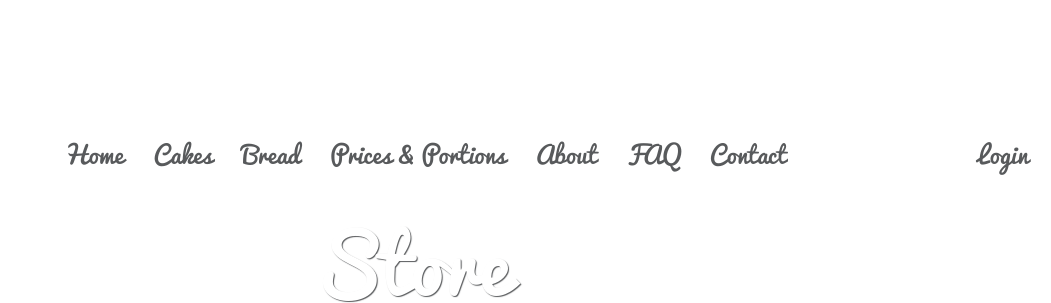
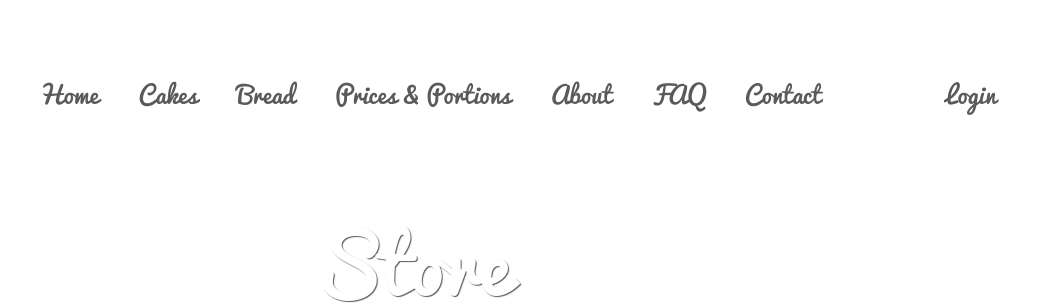
Before and after one commit to occupytheweb/edd-bakery, a PHP site: page /store.php in a window 1280 px wide. Shown: the top 303 px of the page, without its empty margins (229-1280 px from the left). Run offline with PHP 8.4, Linux system fonts and the light colour scheme.

Commit message:
refactored & tweaked

```diff
--- a/css/display.css
+++ b/css/display.css
@@ -1,9 +1,3 @@
-
-
-header {
-    height: 190px;
-    font-family: 'Pacifico', cursive
-}
 
 footer {
 	text-align: center;
@@ -24,16 +18,7 @@ h2 {
 }
 
 body {
-    overflow-x: none;
-}
-
-.navbar-header {
-	width: 165px;
-	height: 180px;
-}
-
-div.nav-menu > .nav{
-	margin-left: 90px;
+  overflow-x: hidden;
 }
 
 #placeholder_welcome {
@@ -56,7 +41,7 @@ div.nav-menu > .nav{
 	font-weight: 400;
 }
 
-#tagline{
+#tagline {
   padding-top: 207px;
   padding-left: 0px;
   padding-right: 0px;
@@ -66,8 +51,7 @@ div.nav-menu > .nav{
   margin-right: -15px;
 }
 
-
-#placeholder_rw1{
+#placeholder_rw1 {
 	background-color: #f5c2ca;
 	padding-top: 207px;
 	padding-left: 0px;
@@ -77,8 +61,7 @@ div.nav-menu > .nav{
   margin-right: -15px;
 }
 
-
-#placeholder_rw2{
+#placeholder_rw2 {
 	background-color: #e8e8e8;
 	padding-top: 50px;
 	padding-left: 0px;
@@ -88,7 +71,7 @@ div.nav-menu > .nav{
   margin-right: -15px;
 }
 
-.container{
+.container {
 	padding-left: 15px;
 	padding-right: 15px;
 	margin-top: auto;
@@ -102,32 +85,6 @@ div.nav-menu > .nav{
 
 #textContent a:hover {
     color: #585a5b
-}
-
-a {
-	text-decoration: none;
-}
-
-header a {
-	padding-top: 10px;
-	padding-left: 26px;
-	padding-right: 26px;
-	padding-bottom: 10px;
-	font-size: 24px;
-}
-
-header a:link,
-header a:visited {
-    color: #585a5c
-}
-
-header a:hover {
-    color: #f47795
-}
-
-header #contact {
-	width: 380px;
-	height: 61px;
 }
 
 
--- a/css/nav.css
+++ b/css/nav.css
@@ -11,19 +61,12 @@
 .nav > li > a {
   position: relative;
   display: block;
-  padding: 10px 15px;
+  padding-top: 15px;
+  padding-right: 20px;
+  padding-left: 20px;
+  padding-bottom: 15px;
 }
 
-.nav > li.disabled > a {
-  color: #777777;
-}
-.nav > li.disabled > a:hover,
-.nav > li.disabled > a:focus {
-  color: #777777;
-  text-decoration: none;
-  background-color: transparent;
-  cursor: not-allowed;
-}
 .nav .open > a,
 .nav .open > a:hover,
 .nav .open > a:focus {
@@ -37,91 +80,43 @@
   overflow: hidden;
   background-color: #e5e5e5;
 }
-.nav > li > a > img {
-  max-width: none;
-}
-
-
-.tab-content > .tab-pane {
-  display: none;
-}
-.tab-content > .active {
-  display: block;
-}
 
 .navbar {
   position: relative;
   min-height: 50px;
 }
 
-@media (min-width: 768px) {
-  .navbar {
-    border-radius: 4px;
-  }
+.navbar-right {
+  position: absolute;
+  right: 10px;
 }
 
-@media (min-width: 768px) {
-  .navbar-header {
-    float: left;
-  }
+.navbar-header {
+  width: 165px;
+  height: 180px;
+  float: left;
 }
 
 .container > .navbar-header {
   margin-right: -15px;
   margin-left: -15px;
 }
-@media (min-width: 768px) {
-  .container > .navbar-header {
-    margin-right: 0;
-    margin-left: 0;
-  }
-}
-
-.navbar-brand {
-  float: left;
-  padding: 15px 15px;
-  font-size: 18px;
-  line-height: 20px;
-  height: 50px;
-}
-.navbar-brand:hover,
-.navbar-brand:focus {
-  text-decoration: none;
-}
-.navbar-brand > img {
-  display: block;
-}
-
-@media (min-width: 768px) {
-  .navbar > .container .navbar-brand {
-    margin-left: -15px;
-  }
-}
-
-.navbar-toggle {
-  position: relative;
-  float: right;
-  margin-right: 15px;
-  padding: 9px 10px;
-  margin-top: 8px;
-  margin-bottom: 8px;
-  background-color: transparent;
-  background-image: none;
-  border: 1px solid transparent;
-  border-radius: 4px;
-}
-.navbar-toggle:focus {
-  outline: 0;
-}
 
 .navbar-nav {
   margin: 7.5px -15px;
 }
+
+.navbar-nav > li {
+    float: left;
+}
+
 .navbar-nav > li > a {
   padding-top: 10px;
   padding-bottom: 10px;
   line-height: 20px;
 }
+
+
 @media (max-width: 767px) {
   .navbar-nav .open .dropdown-menu {
     position: static;
@@ -140,22 +135,29 @@
   .navbar-nav .open .dropdown-menu > li > a {
     line-height: 20px;
   }
-  .navbar-nav .open .dropdown-menu > li > a:hover,
-  .navbar-nav .open .dropdown-menu > li > a:focus {
-    background-image: none;
-  }
 }
+
+#login > a {
+  padding-right: 0px;
+}
+
+#login > a:hover::after,
+#login > a:active::after {
+  content: " /Join";
+}
+
+#login > ul {
+  position: static;
+}
+
 
 @media (min-width: 768px) {
   .navbar-nav {
-    float: left;
-    margin-top: 60px;
-	margin-left: 0px;
-	margin-right: 0px;
+  display: inline-block;
+  margin-top: 0px;
+	margin-left: auto;
+	margin-right: auto;
 	margin-bottom: 0px;
-  }
-  .navbar-nav > li {
-    float: left;
   }
   .navbar-nav > li > a {
     padding-top: 15px;
@@ -174,67 +176,24 @@
   margin-bottom: 8px;
 }
 
-
 .navbar-nav > li > .dropdown-menu {
   margin-top: 0;
   border-top-right-radius: 0;
   border-top-left-radius: 0;
 }
 
-.navbar-btn {
-  margin-top: 8px;
-  margin-bottom: 8px;
-}
-.navbar-btn.btn-sm {
-  margin-top: 10px;
-  margin-bottom: 10px;
-}
-.navbar-btn.btn-xs {
-  margin-top: 14px;
-  margin-bottom: 14px;
-}
-.navbar-text {
-  margin-top: 15px;
-  margin-bottom: 15px;
-}
-
-
-@media (min-width: 768px) {
-  .navbar-left {
-    float: left !important;
-  }
-  .navbar-right {
-    float: right !important;
-    margin-right: -15px;
-  }
-  .navbar-right ~ .navbar-right {
-    margin-right: 0;
-  }
-
-  .navbar-right .dropdown-menu {
-    right: 0;
-    left: auto;
-  }
-  .navbar-right .dropdown-menu-left {
-    right: auto;
-    left: 0;
-  }
-}
-
-
-.nav:before,
-.nav:after,
-.navbar:before,
-.navbar:after,
-.navbar-header:before,
-.navbar-header:after,
+.nav::before,
+.nav::after,
+.navbar::before,
+.navbar::after,
+.navbar-header::before,
+.navbar-header::after,
  {
   content: " ";
   display: table;
 }
-.clearfix:after,
-.nav:after,
-.navbar:after,
-.navbar-header:after {
+.nav::after,
+.navbar::after,
+.navbar-header::after {
   clear: both;
 }
```
Also changed, not shown: other parts of css/nav.css (+50 -0 lines). Lines whose indentation alone changed are shown as unchanged.
